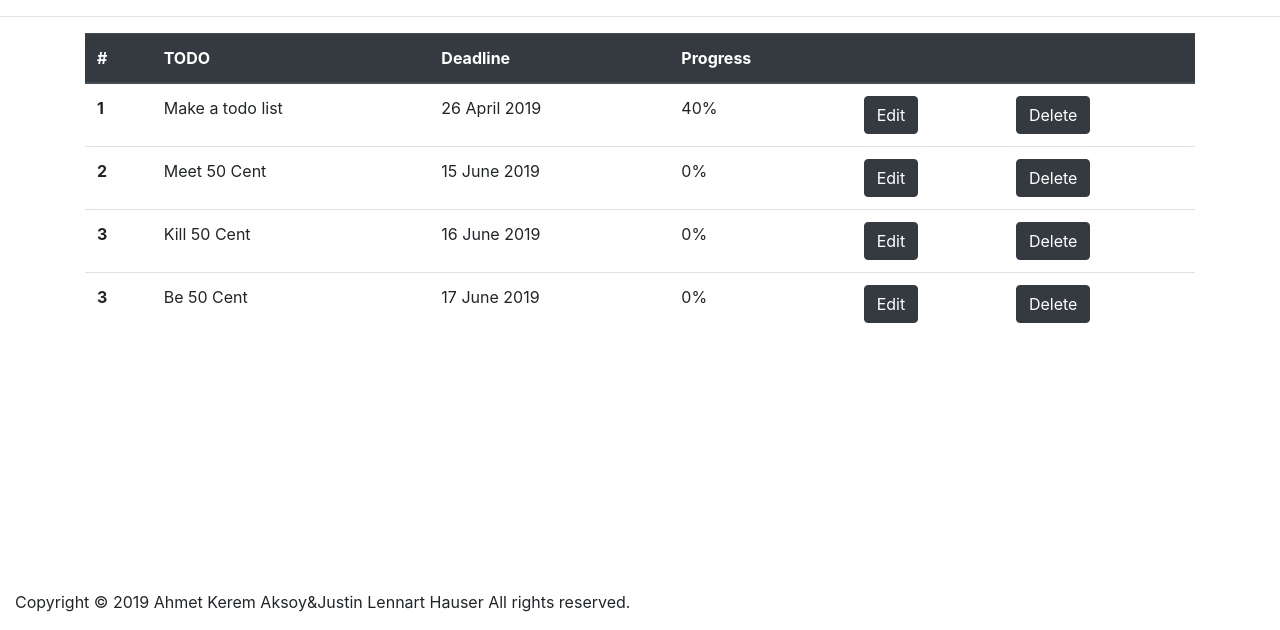
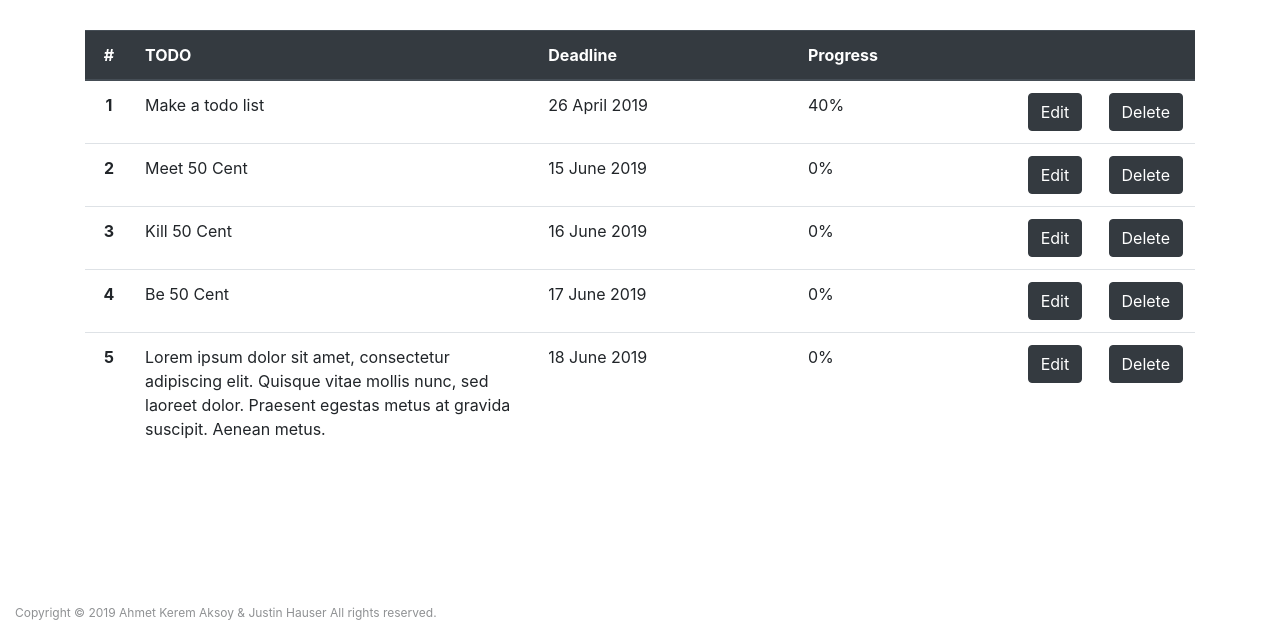
Before and after one commit to akakream/TODO-Tracker, a website: page src/index.html in a window 1280 px wide. Shown: the part 170-800 px from the top of the page. Drawn offline with Linux system fonts and the light colour scheme; files that its build step writes are made by us from their sources.

Commit message:
change spacing to two spaces; formalize layout; update footer

```diff
--- a/src/index.html
+++ b/src/index.html
@@ -8,23 +8,16 @@
 
   <title>TODO-Tracker</title>
 
-        <link rel="shortcut icon" type="image/png" href="assets/favicon/c25c73007352a435b010073727badfd1.ico/favicon.ico"/>
+  <link rel="shortcut icon" type="image/png" href="assets/favicon/c25c73007352a435b010073727badfd1.ico/favicon.ico" />
 </head>
 
 <body>
-
-        <div class="container">
-            <h1 class="pb-2 mt-4 mb-2 border-bottom">TODO-Tracker <small style="font-size:20px; color: gray">Do not ever forget what to do</small></h1>
-        </div>
-
-        <hr>
-
   <nav class="navbar navbar-expand-lg navbar-dark bg-dark">
-            <a class="navbar-brand" href="index.html">Navbar</a>
-            <button class="navbar-toggler" type="button" data-toggle="collapse" data-target="#navbarSupportedContent" aria-controls="navbarSupportedContent" aria-expanded="false" aria-label="Toggle navigation">
+    <a class="navbar-brand" href="index.html">TODO-Tracker</a>
+    <button class="navbar-toggler" type="button" data-toggle="collapse" data-target="#navbarSupportedContent"
+      aria-controls="navbarSupportedContent" aria-expanded="false" aria-label="Toggle navigation">
       <span class="navbar-toggler-icon"></span>
     </button>
-
     <div class="collapse navbar-collapse" id="navbarSupportedContent">
       <ul class="navbar-nav mr-auto">
         <li class="nav-item active">
@@ -37,7 +30,8 @@
           <a class="nav-link" href="contact.html">Contact</a>
         </li>
         <li class="nav-item dropdown">
-                    <a class="nav-link dropdown-toggle" href="#" id="navbarDropdown" role="button" data-toggle="dropdown" aria-haspopup="true" aria-expanded="false">
+          <a class="nav-link dropdown-toggle" href="#" id="navbarDropdown" role="button" data-toggle="dropdown"
+            aria-haspopup="true" aria-expanded="false">
             Dropdown
           </a>
           <div class="dropdown-menu" aria-labelledby="navbarDropdown">
@@ -55,60 +49,69 @@
     </div>
   </nav>
 
-        <hr>
+  <div class="container container--title mt-5 mb-5">
+    <h1 class="page-title">TODO-Tracker <span class="page-title__sub">Never forget what to do!</span></h1>
+  </div>
 
-        <div class="container">
-            <table class="table">
+  <div class="container container--todo">
+    <table class="table table--todo">
       <thead class="thead-dark">
         <tr>
-                    <th scope="col">#</th>
-                    <th scope="col">TODO</th>
-                    <th scope="col">Deadline</th>
-                    <th scope="col">Progress</th>
-                    <th scope="col"></th>
-                    <th scope="col"></th>
+          <th class="todo__number" scope="col">#</th>
+          <th class="todo__name" scope="col">TODO</th>
+          <th class="todo__due-date" scope="col">Deadline</th>
+          <th class="todo__progress" scope="col">Progress</th>
+          <th class="todo__edit" scope="col"></th>
+          <th class="todo__delete" scope="col"></th>
         </tr>
       </thead>
       <tbody>
-                    <tr>
-                    <th scope="row">1</th>
-                    <td>Make a todo list</td>
-                    <td>26 April 2019</td>
-                    <td>40%</td>
-                    <td><button type="button" class="btn btn-dark">Edit</button></td>
-                    <td><button type="button" class="btn btn-dark">Delete</button></td>
+        <tr class="todo">
+          <th class="todo__number" scope="row">1</th>
+          <td class="todo__name">Make a todo list</td>
+          <td class="todo__due-date">26 April 2019</td>
+          <td class="todo__progress">40%</td>
+          <td class="todo__edit"><button type="button" class="btn btn-dark">Edit</button></td>
+          <td class="todo__delete"><button type="button" class="btn btn-dark">Delete</button></td>
         </tr>
-                    <tr>
-                    <th scope="row">2</th>
-                    <td>Meet 50 Cent</td>
-                    <td>15 June 2019</td>
-                    <td>0%</td>
-                    <td><button type="button" class="btn btn-dark">Edit</button></td>
-                    <td><button type="button" class="btn btn-dark">Delete</button></td>
+        <tr class="todo">
+          <th class="todo__number" scope="row">2</th>
+          <td class="todo__name">Meet 50 Cent</td>
+          <td class="todo__due-date">15 June 2019</td>
+          <td class="todo__progress">0%</td>
+          <td class="todo__edit"><button type="button" class="btn btn-dark">Edit</button></td>
+          <td class="todo__delete"><button type="button" class="btn btn-dark">Delete</button></td>
         </tr>
-                    <tr>
-                    <th scope="row">3</th>
-                    <td>Kill 50 Cent</td>
-                    <td>16 June 2019</td>
-                    <td>0%</td>
-                    <td><button type="button" class="btn btn-dark">Edit</button></td>
-                    <td><button type="button" class="btn btn-dark">Delete</button></td>
+        <tr class="todo">
+          <th class="todo__number" scope="row">3</th>
+          <td class="todo__name">Kill 50 Cent</td>
+          <td class="todo__due-date">16 June 2019</td>
+          <td class="todo__progress">0%</td>
+          <td class="todo__edit"><button type="button" class="btn btn-dark">Edit</button></td>
+          <td class="todo__delete"><button type="button" class="btn btn-dark">Delete</button></td>
         </tr>
-                    <tr>
-                    <th scope="row">3</th>
-                    <td>Be 50 Cent</td>
-                    <td>17 June 2019</td>
-                    <td>0%</td>
-                    <td><button type="button" class="btn btn-dark">Edit</button></td>
-                    <td><button type="button" class="btn btn-dark">Delete</button></td>
+        <tr class="todo">
+          <th class="todo__number" scope="row">4</th>
+          <td class="todo__name">Be 50 Cent</td>
+          <td class="todo__due-date">17 June 2019</td>
+          <td class="todo__progress">0%</td>
+          <td class="todo__edit"><button type="button" class="btn btn-dark">Edit</button></td>
+          <td class="todo__delete"><button type="button" class="btn btn-dark">Delete</button></td>
+        </tr>
+        <tr class="todo">
+            <th class="todo__number" scope="row">5</th>
+            <td class="todo__name">Lorem ipsum dolor sit amet, consectetur adipiscing elit. Quisque vitae mollis nunc, sed laoreet dolor. Praesent egestas metus at gravida suscipit. Aenean metus.</td>
+            <td class="todo__due-date">18 June 2019</td>
+            <td class="todo__progress">0%</td>
+            <td class="todo__edit"><button type="button" class="btn btn-dark">Edit</button></td>
+            <td class="todo__delete"><button type="button" class="btn btn-dark">Delete</button></td>
           </tr>
       </tbody>
     </table>
-
   </div>
 
-        <div class="container" style="position:fixed; bottom:0%">
-            <p>Copyright © 2019 Ahmet Kerem Aksoy&Justin Lennart Hauser All rights reserved.</p>
+  <div class="container-fluid footer">
+    <p>Copyright © 2019 Ahmet Kerem Aksoy & Justin Hauser All rights reserved.</p>
   </div>
 
   <!-- Optional JavaScript -->
@@ -117,4 +120,5 @@
   <script src="js/bootstrap.min.js"></script>
   <script src="js/app.min.js"></script>
 </body>
+
 </html>
--- a/src/scss/style.scss
+++ b/src/scss/style.scss
@@ -12,20 +12,29 @@ $theme-colors: (
 // header
 .page-title {
   width: 100%;
-  text-align: left;
   > .page-title__sub {
     display: inline-block;
     font-size: .5em;
     opacity: 0.6;
     color: $dark;
-    text-align: right;
   }
-
   @include media-breakpoint-down(xs) {
     text-align: center;
   }
 }
+// footer
+.footer {
+  position: fixed;
+  bottom: 0;
+  background: #fff;
 
+  p {
+    opacity: .5;
+    margin-bottom: 0;
+    padding: .5rem 0;
+    font-size: 0.75rem;
+  }
+}
 
 // todo elements
 .table {
```
Also changed, not shown: src/addtodo.html (+15 -20 lines), src/contact.html (+16 -20 lines), src/css/app.min.css. Lines whose indentation alone changed are shown as unchanged.
